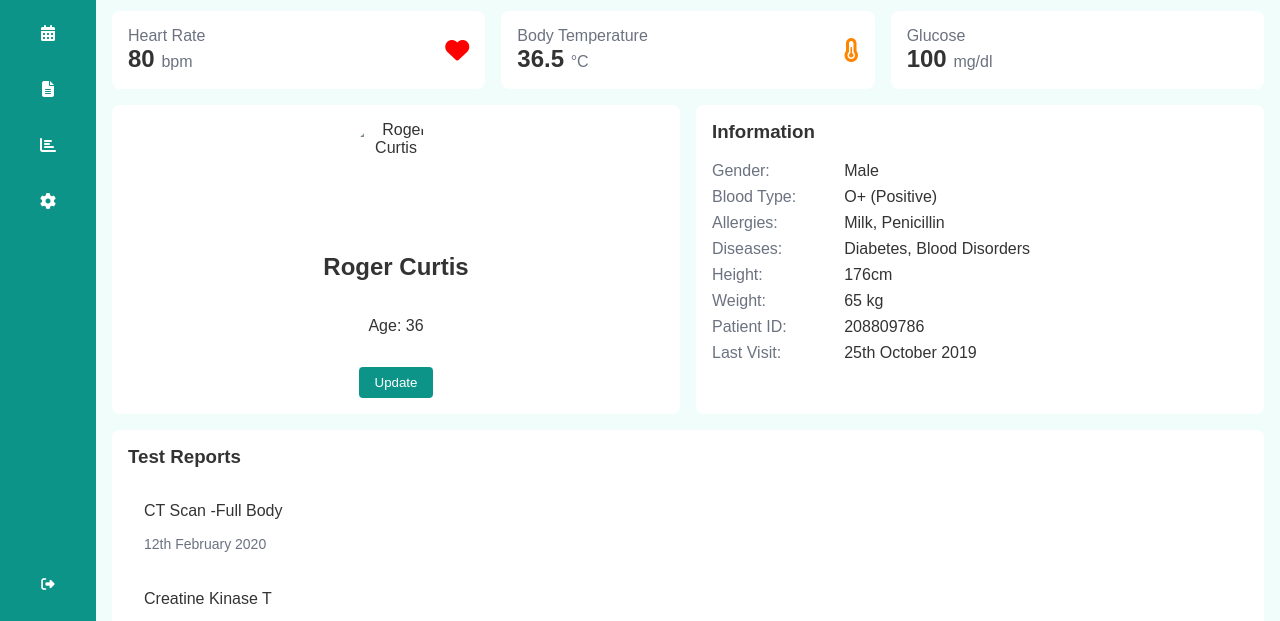
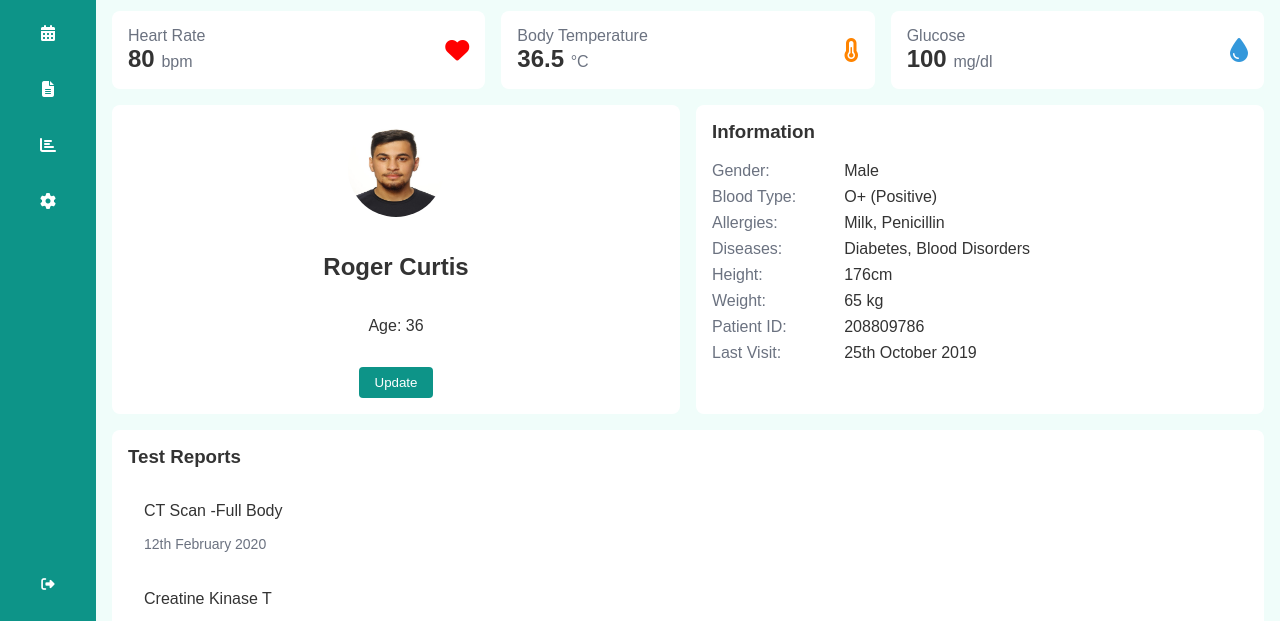
Before and after one commit to Popeaura/Telemedicine, a website: page patient Dashboard.html in a window 1280 px wide. Shown: the part 179-800 px from the top of the page. Drawn offline with Linux system fonts and the light colour scheme.

Commit message:
I added my modified projec's folder

```diff
--- a/P-dash.css
+++ b/P-dash.css
@@ -119,6 +119,11 @@ header {
 .fas.fa-thermometer-half {
         color: #FF8400;
         font-size: 1.5rem;
+}
+
+.fas.fa-tint {
+    color: #3498db;
+    font-size: 1.5rem;
 }
 
 .vitals {
--- a/patient Dashboard.html
+++ b/patient Dashboard.html
@@ -64,12 +64,12 @@
                             <p>Glucose</p>
                             <div class="vital-value">100 <span>mg/dl</span></div>
                         </div>
-                        <i class="icon-droplet"></i>
+                        <i class="fas fa-tint"></i>
                     </div>
                 </div>
                 <div class="patient-info">
                     <div class="patient-card">
-                        <img src="placeholder.jpg" alt="Roger Curtis" class="patient-avatar">
+                        <img src="Assets/patient-1.jpeg" alt="Roger Curtis" class="patient-avatar">
                         <h2>Roger Curtis</h2>
                         <p>Age: 36</p>
                         <button class="update-button">Update</button>
```
Also changed, not shown: Assets/patient-1.jpeg (added).
